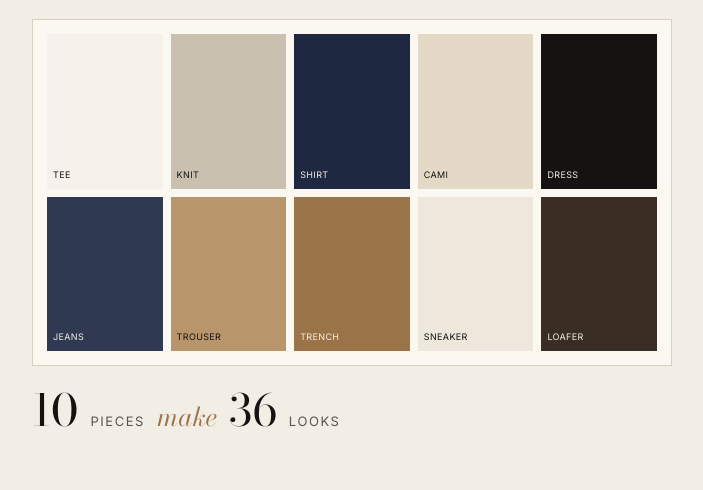
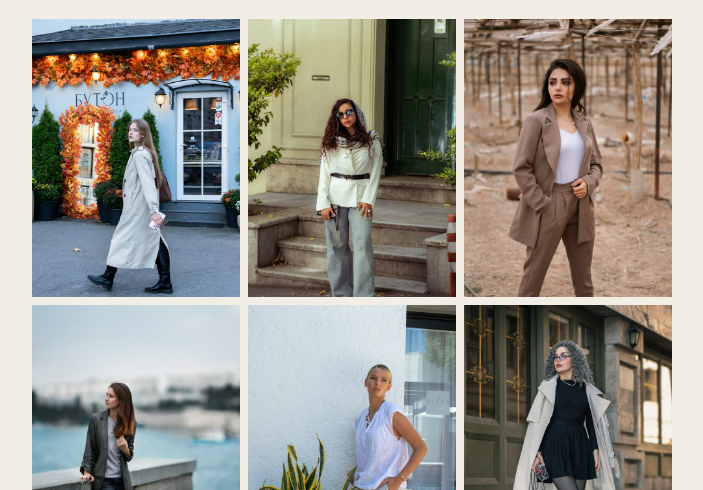
Before and after one commit to nmaiselman-ai/capsule-collectiv-site, a plain HTML site: page index.html in a window 1280 px wide. Shown: the part 429-919 px from the top of the page, without its empty margins (288-991 px from the left). Drawn offline with nearby package versions, Linux system fonts and the light colour scheme.

Commit message:
Replace colour swatches with free Unsplash looks
Co-Authored-By: Claude Opus 5.5 <noreply@anthropic.com>

```diff
--- a/index.html
+++ b/index.html
@@ -78,6 +78,11 @@ h1 {
 h1 em { font-style: italic; color: var(--accent); }
 .dek { font-size: 19px; line-height: 1.5; margin: 0; max-width: 34ch; }
 
+/* Lookbook photo grid */
+.lookbook { display: grid; grid-template-columns: repeat(3, minmax(0, 1fr)); gap: 8px; margin: 0; }
+@media (max-width: 560px) { .lookbook { grid-template-columns: repeat(2, minmax(0, 1fr)); } }
+.lookbook img { display: block; width: 100%; max-width: 100%; aspect-ratio: 3 / 4; object-fit: cover; object-position: center 30%; background: var(--card); }
+
 /* Flat-lay of swatches */
 .flatlay {
   display: grid; grid-template-columns: repeat(5, minmax(0, 1fr)); gap: 8px;
@@ -148,18 +153,15 @@ body { margin: 0; }
     <h1>Pack less. <em>Wear more.</em></h1>
     <p class="dek">Tell it about your trip. It builds a carry-on capsule from your own wardrobe, styled to your taste, with an outfit for every day.</p>
 
-    <div class="flatlay" aria-label="Ten pieces in a sample capsule">
-      <div class="sw lt" style="background:#f6f2ea">Tee</div>
-      <div class="sw lt" style="background:#c9c0b0">Knit</div>
-      <div class="sw dk" style="background:#1e2840">Shirt</div>
-      <div class="sw lt" style="background:#e4d9c6">Cami</div>
-      <div class="sw dk" style="background:#141312">Dress</div>
-      <div class="sw dk" style="background:#2f3a52">Jeans</div>
-      <div class="sw lt" style="background:#b8956a">Trouser</div>
-      <div class="sw dk" style="background:#9a7348">Trench</div>
-      <div class="sw lt" style="background:#ede7dc">Sneaker</div>
-      <div class="sw dk" style="background:#3a2e24">Loafer</div>
-    </div>
+    <figure class="lookbook" aria-label="Inspiration looks">
+      <img src="looks/look-1.jpg" alt="Stone trench coat and black boots, walking past an autumn shopfront">
+      <img src="looks/look-2.jpg" alt="Belted white blazer with wide-leg jeans on city steps">
+      <img src="looks/look-3.jpg" alt="Taupe trouser suit over a white tee">
+      <img src="looks/look-4.jpg" alt="Grey blazer, white tee and rolled jeans by the water">
+      <img src="looks/look-5.jpg" alt="White linen top and linen trousers in the sun">
+      <img src="looks/look-6.jpg" alt="Long trench over a black knit dress with tall black boots">
+    </figure>
+    <p class="note" style="margin-top:-12px">Photos from Unsplash.</p>
     <div class="maths">
       <span class="n">10</span><span class="l">pieces</span>
       <span class="x">make</span>
```
Also changed, not shown: looks/look-1.jpg (added), looks/look-2.jpg (added), looks/look-3.jpg (added), looks/look-4.jpg (added), looks/look-5.jpg (added), looks/look-6.jpg (added).
